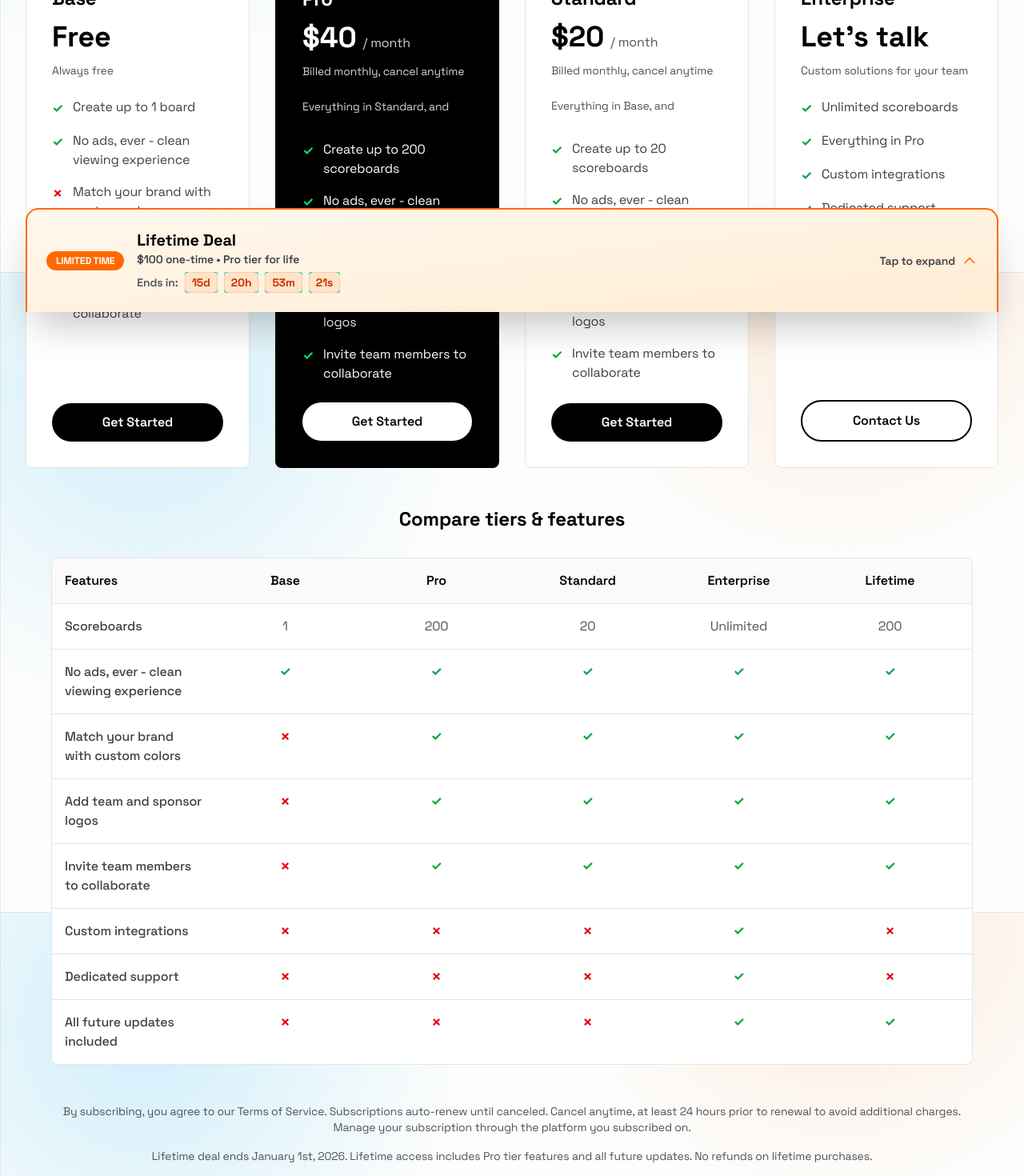
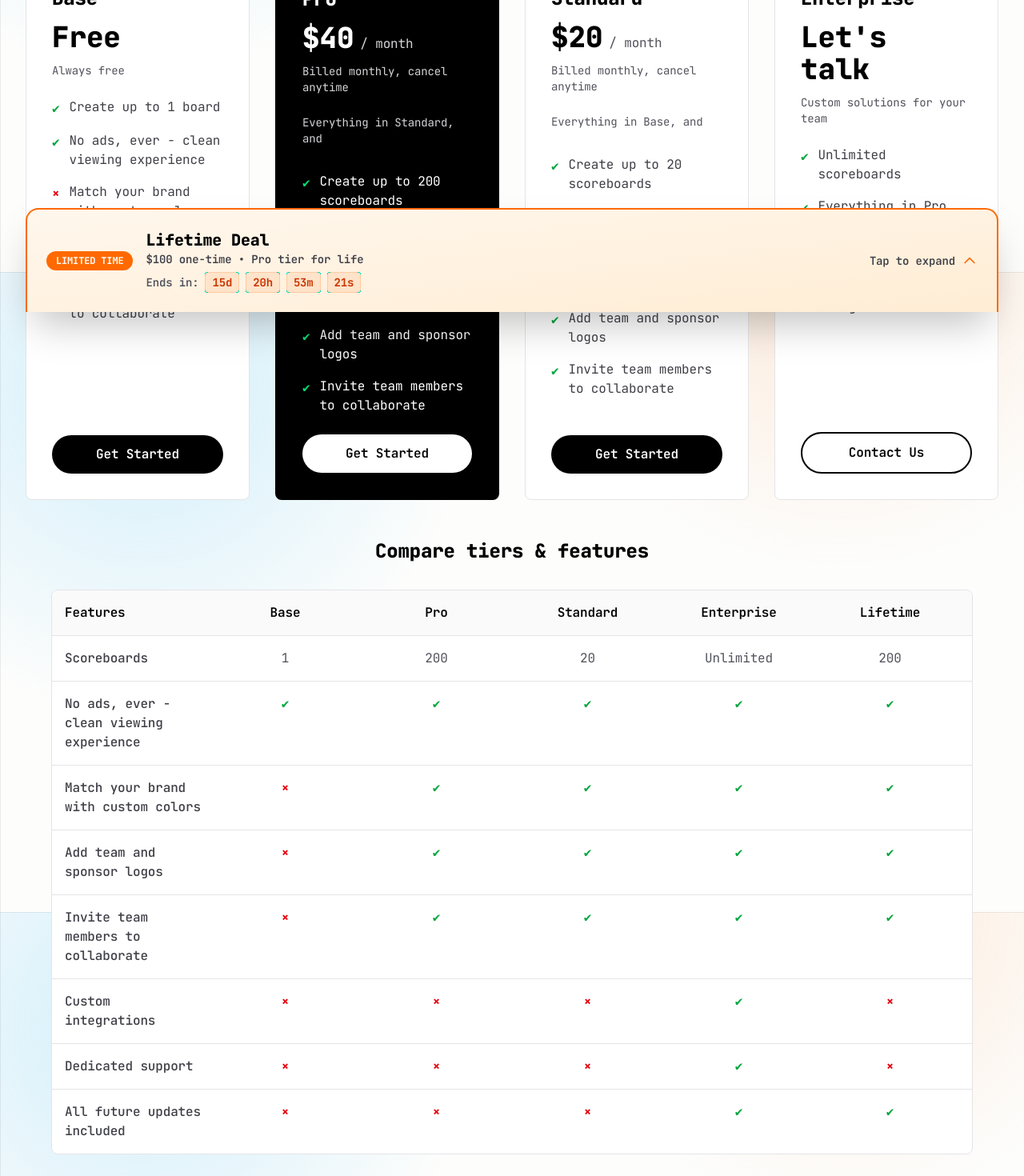
Before and after one commit to LocalsGG/scoreboard, a Next.js app: page /pricing in a window 1280 px wide. Shown: the part 460-1930 px from the top of the page at 80% size. Built offline with nearby package versions, Linux system fonts and the light colour scheme; no server answers.

Commit message:
font changes

```diff
--- a/app/(site)/auth/page.tsx
+++ b/app/(site)/auth/page.tsx
@@ -25,9 +25,9 @@ export default async function AuthPage({
   }
 
   return (
-    <div className="relative flex min-h-full items-center justify-center px-4 sm:px-6 py-12 font-sans">
-      <main className="relative z-10 w-full max-w-sm animate-fade-in">
-        <section className="rounded-2xl border border-zinc-200 bg-white p-6 sm:p-8 shadow-sm animate-rise">
+    <div className="relative flex min-h-full items-center justify-center px-4 sm:px-6 py-8 sm:py-12 font-sans">
+      <main className="relative z-10 w-full max-w-md animate-fade-in">
+        <section className="rounded-2xl border border-zinc-200 bg-white p-4 sm:p-6 lg:p-8 shadow-sm animate-rise">
           <AuthForm
             isConverting={isConverting}
             redirectTo={redirectTo}
--- a/app/(site)/pricing/PricingPageClient.tsx
+++ b/app/(site)/pricing/PricingPageClient.tsx
@@ -242,23 +242,23 @@ export function PricingPageClient() {
           </div>
           <ul className="flex flex-col gap-3 sm:gap-4 text-sm sm:text-base">
             <li className="flex items-start gap-3">
-              <span className="text-green-600 font-bold mt-0.5">✓</span>
+              <span className="text-green-600 font-bold mt-0.5">✔</span>
               <span className="text-zinc-700">Create up to 1 board</span>
             </li>
             <li className="flex items-start gap-3">
-              <span className="text-green-600 font-bold mt-0.5">✓</span>
+              <span className="text-green-600 font-bold mt-0.5">✔</span>
               <span className="text-zinc-700">No ads, ever - clean viewing experience</span>
             </li>
             <li className="flex items-start gap-3">
-              <span className="text-red-600 font-bold mt-0.5">✗</span>
+              <span className="text-red-600 font-bold mt-0.5">×</span>
               <span className="text-zinc-700">Match your brand with custom colors</span>
             </li>
             <li className="flex items-start gap-3">
-              <span className="text-red-600 font-bold mt-0.5">✗</span>
+              <span className="text-red-600 font-bold mt-0.5">×</span>
               <span className="text-zinc-700">Add team and sponsor logos</span>
             </li>
             <li className="flex items-start gap-3">
-              <span className="text-red-600 font-bold mt-0.5">✗</span>
+              <span className="text-red-600 font-bold mt-0.5">×</span>
               <span className="text-zinc-700">Invite team members to collaborate</span>
             </li>
           </ul>
@@ -290,23 +290,23 @@ export function PricingPageClient() {
           </p>
           <ul className="flex flex-col gap-3 sm:gap-4 text-sm sm:text-base">
             <li className="flex items-start gap-3">
-              <span className="text-green-400 font-bold mt-0.5">✓</span>
+              <span className="text-green-400 font-bold mt-0.5">✔</span>
               <span className="text-white">Create up to 200 scoreboards</span>
             </li>
             <li className="flex items-start gap-3">
-              <span className="text-green-400 font-bold mt-0.5">✓</span>
+              <span className="text-green-400 font-bold mt-0.5">✔</span>
               <span className="text-white">No ads, ever - clean viewing experience</span>
             </li>
             <li className="flex items-start gap-3">
-              <span className="text-green-400 font-bold mt-0.5">✓</span>
+              <span className="text-green-400 font-bold mt-0.5">✔</span>
               <span className="text-white">Match your brand with custom colors</span>
             </li>
             <li className="flex items-start gap-3">
-              <span className="text-green-400 font-bold mt-0.5">✓</span>
+              <span className="text-green-400 font-bold mt-0.5">✔</span>
               <span className="text-white">Add team and sponsor logos</span>
             </li>
             <li className="flex items-start gap-3">
-              <span className="text-green-400 font-bold mt-0.5">✓</span>
+              <span className="text-green-400 font-bold mt-0.5">✔</span>
               <span className="text-white">Invite team members to collaborate</span>
             </li>
           </ul>
@@ -336,23 +336,23 @@ export function PricingPageClient() {
           </p>
           <ul className="flex flex-col gap-3 sm:gap-4 text-sm sm:text-base">
             <li className="flex items-start gap-3">
-              <span className="text-green-600 font-bold mt-0.5">✓</span>
+              <span className="text-green-600 font-bold mt-0.5">✔</span>
               <span className="text-zinc-700">Create up to 20 scoreboards</span>
             </li>
             <li className="flex items-start gap-3">
-              <span className="text-green-600 font-bold mt-0.5">✓</span>
+              <span className="text-green-600 font-bold mt-0.5">✔</span>
               <span className="text-zinc-700">No ads, ever - clean viewing experience</span>
             </li>
             <li className="flex items-start gap-3">
-              <span className="text-green-600 font-bold mt-0.5">✓</span>
+              <span className="text-green-600 font-bold mt-0.5">✔</span>
               <span className="text-zinc-700">Match your brand with custom colors</span>
             </li>
             <li className="flex items-start gap-3">
-              <span className="text-green-600 font-bold mt-0.5">✓</span>
+              <span className="text-green-600 font-bold mt-0.5">✔</span>
               <span className="text-zinc-700">Add team and sponsor logos</span>
             </li>
             <li className="flex items-start gap-3">
-              <span className="text-green-600 font-bold mt-0.5">✓</span>
+              <span className="text-green-600 font-bold mt-0.5">✔</span>
               <span className="text-zinc-700">Invite team members to collaborate</span>
             </li>
           </ul>
@@ -378,23 +378,23 @@ export function PricingPageClient() {
           </div>
           <ul className="flex flex-col gap-3 sm:gap-4 text-sm sm:text-base">
             <li className="flex items-start gap-3">
-              <span className="text-green-600 font-bold mt-0.5">✓</span>
+              <span className="text-green-600 font-bold mt-0.5">✔</span>
               <span className="text-zinc-700">Unlimited scoreboards</span>
             </li>
             <li className="flex items-start gap-3">
-              <span className="text-green-600 font-bold mt-0.5">✓</span>
+              <span className="text-green-600 font-bold mt-0.5">✔</span>
               <span className="text-zinc-700">Everything in Pro</span>
             </li>
             <li className="flex items-start gap-3">
-              <span className="text-green-600 font-bold mt-0.5">✓</span>
+              <span className="text-green-600 font-bold mt-0.5">✔</span>
               <span className="text-zinc-700">Custom integrations</span>
             </li>
             <li className="flex items-start gap-3">
-              <span className="text-green-600 font-bold mt-0.5">✓</span>
+              <span className="text-green-600 font-bold mt-0.5">✔</span>
               <span className="text-zinc-700">Dedicated support</span>
             </li>
             <li className="flex items-start gap-3">
-              <span className="text-green-600 font-bold mt-0.5">✓</span>
+              <span className="text-green-600 font-bold mt-0.5">✔</span>
               <span className="text-zinc-700">SLA guarantees</span>
             </li>
           </ul>
@@ -429,59 +429,59 @@ export function PricingPageClient() {
             </div>
             <div className="grid grid-cols-6 gap-2 sm:gap-4 p-3 sm:p-4 border-b border-zinc-200">
               <div className="font-medium text-zinc-700 text-sm sm:text-base">No ads, ever - clean viewing experience</div>
-              <div className="text-center text-green-600 font-bold text-sm sm:text-base">✓</div>
-              <div className="text-center text-green-600 font-bold text-sm sm:text-base">✓</div>
-              <div className="text-center text-green-600 font-bold text-sm sm:text-base">✓</div>
-              <div className="text-center text-green-600 font-bold text-sm sm:text-base">✓</div>
-              <div className="text-center text-green-600 font-bold text-sm sm:text-base">✓</div>
+              <div className="text-center text-green-600 font-bold text-sm sm:text-base">✔</div>
+              <div className="text-center text-green-600 font-bold text-sm sm:text-base">✔</div>
+              <div className="text-center text-green-600 font-bold text-sm sm:text-base">✔</div>
+              <div className="text-center text-green-600 font-bold text-sm sm:text-base">✔</div>
+              <div className="text-center text-green-600 font-bold text-sm sm:text-base">✔</div>
             </div>
             <div className="grid grid-cols-6 gap-2 sm:gap-4 p-3 sm:p-4 border-b border-zinc-200">
               <div className="font-medium text-zinc-700 text-sm sm:text-base">Match your brand with custom colors</div>
-              <div className="text-center text-red-600 font-bold text-sm sm:text-base">✗</div>
-              <div className="text-center text-green-600 font-bold text-sm sm:text-base">✓</div>
-              <div className="text-center text-green-600 font-bold text-sm sm:text-base">✓</div>
-              <div className="text-center text-green-600 font-bold text-sm sm:text-base">✓</div>
-              <div className="text-center text-green-600 font-bold text-sm sm:text-base">✓</div>
+              <div className="text-center text-red-600 font-bold text-sm sm:text-base">×</div>
+              <div className="text-center text-green-600 font-bold text-sm sm:text-base">✔</div>
+              <div className="text-center text-green-600 font-bold text-sm sm:text-base">✔</div>
+              <div className="text-center text-green-600 font-bold text-sm sm:text-base">✔</div>
+              <div className="text-center text-green-600 font-bold text-sm sm:text-base">✔</div>
             </div>
             <div className="grid grid-cols-6 gap-2 sm:gap-4 p-3 sm:p-4 border-b border-zinc-200">
               <div className="font-medium text-zinc-700 text-sm sm:text-base">Add team and sponsor logos</div>
-              <div className="text-center text-red-600 font-bold text-sm sm:text-base">✗</div>
-              <div className="text-center text-green-600 font-bold text-sm sm:text-base">✓</div>
-              <div className="text-center text-green-600 font-bold text-sm sm:text-base">✓</div>
-              <div className="text-center text-green-600 font-bold text-sm sm:text-base">✓</div>
-              <div className="text-center text-green-600 font-bold text-sm sm:text-base">✓</div>
+              <div className="text-center text-red-600 font-bold text-sm sm:text-base">×</div>
+              <div className="text-center text-green-600 font-bold text-sm sm:text-base">✔</div>
+              <div className="text-center text-green-600 font-bold text-sm sm:text-base">✔</div>
+              <div className="text-center text-green-600 font-bold text-sm sm:text-base">✔</div>
+              <div className="text-center text-green-600 font-bold text-sm sm:text-base">✔</div>
             </div>
             <div className="grid grid-cols-6 gap-2 sm:gap-4 p-3 sm:p-4 border-b border-zinc-200">
               <div className="font-medium text-zinc-700 text-sm sm:text-base">Invite team members to collaborate</div>
-              <div className="text-center text-red-600 font-bold text-sm sm:text-base">✗</div>
-              <div className="text-center text-green-600 font-bold text-sm sm:text-base">✓</div>
-              <div className="text-center text-green-600 font-bold text-sm sm:text-base">✓</div>
-              <div className="text-center text-green-600 font-bold text-sm sm:text-base">✓</div>
-              <div className="text-center text-green-600 font-bold text-sm sm:text-base">✓</div>
+              <div className="text-center text-red-600 font-bold text-sm sm:text-base">×</div>
+              <div className="text-center text-green-600 font-bold text-sm sm:text-base">✔</div>
+              <div className="text-center text-green-600 font-bold text-sm sm:text-base">✔</div>
+              <div className="text-center text-green-600 font-bold text-sm sm:text-base">✔</div>
+              <div className="text-center text-green-600 font-bold text-sm sm:text-base">✔</div>
             </div>
             <div className="grid grid-cols-6 gap-2 sm:gap-4 p-3 sm:p-4 border-b border-zinc-200">
               <div className="font-medium text-zinc-700 text-sm sm:text-base">Custom integrations</div>
-              <div className="text-center text-red-600 font-bold text-sm sm:text-base">✗</div>
-              <div className="text-center text-red-600 font-bold text-sm sm:text-base">✗</div>
-              <div className="text-center text-red-600 font-bold text-sm sm:text-base">✗</div>
-              <div className="text-center text-green-600 font-bold text-sm sm:text-base">✓</div>
-              <div className="text-center text-red-600 font-bold text-sm sm:text-base">✗</div>
+              <div className="text-center text-red-600 font-bold text-sm sm:text-base">×</div>
+              <div className="text-center text-red-600 font-bold text-sm sm:text-base">×</div>
+              <div className="text-center text-red-600 font-bold text-sm sm:text-base">×</div>
+              <div className="text-center text-green-600 font-bold text-sm sm:text-base">✔</div>
+              <div className="text-center text-red-600 font-bold text-sm sm:text-base">×</div>
             </div>
             <div className="grid grid-cols-6 gap-2 sm:gap-4 p-3 sm:p-4 border-b border-zinc-200">
               <div className="font-medium text-zinc-700 text-sm sm:text-base">Dedicated support</div>
-              <div className="text-center text-red-600 font-bold text-sm sm:text-base">✗</div>
-              <div className="text-center text-red-600 font-bold text-sm sm:text-base">✗</div>
-              <div className="text-center text-red-600 font-bold text-sm sm:text-base">✗</div>
-              <div className="text-center text-green-600 font-bold text-sm sm:text-base">✓</div>
-              <div className="text-center text-red-600 font-bold text-sm sm:text-base">✗</div>
+              <div className="text-center text-red-600 font-bold text-sm sm:text-base">×</div>
+              <div className="text-center text-red-600 font-bold text-sm sm:text-base">×</div>
+              <div className="text-center text-red-600 font-bold text-sm sm:text-base">×</div>
+              <div className="text-center text-green-600 font-bold text-sm sm:text-base">✔</div>
+              <div className="text-center text-red-600 font-bold text-sm sm:text-base">×</div>
             </div>
             <div className="grid grid-cols-6 gap-2 sm:gap-4 p-3 sm:p-4">
               <div className="font-medium text-zinc-700 text-sm sm:text-base">All future updates included</div>
-              <div className="text-center text-red-600 font-bold text-sm sm:text-base">✗</div>
-              <div className="text-center text-red-600 font-bold text-sm sm:text-base">✗</div>
-              <div className="text-center text-red-600 font-bold text-sm sm:text-base">✗</div>
-              <div className="text-center text-green-600 font-bold text-sm sm:text-base">✓</div>
-              <div className="text-center text-green-600 font-bold text-sm sm:text-base">✓</div>
+              <div className="text-center text-red-600 font-bold text-sm sm:text-base">×</div>
+              <div className="text-center text-red-600 font-bold text-sm sm:text-base">×</div>
+              <div className="text-center text-red-600 font-bold text-sm sm:text-base">×</div>
+              <div className="text-center text-green-600 font-bold text-sm sm:text-base">✔</div>
+              <div className="text-center text-green-600 font-bold text-sm sm:text-base">✔</div>
             </div>
           </div>
         </div>
@@ -613,27 +613,27 @@ export function PricingPageClient() {
                 <div className="flex-1 w-full lg:max-w-md">
                   <ul className="flex flex-col gap-2 sm:gap-3 text-sm sm:text-base">
                     <li className="flex items-start gap-3">
-                      <span className="text-green-600 font-bold mt-0.5">✓</span>
+                      <span className="text-green-600 font-bold mt-0.5">✔</span>
                       <span className="text-zinc-800">Create up to 200 scoreboards</span>
                     </li>
                     <li className="flex items-start gap-3">
-                      <span className="text-green-600 font-bold mt-0.5">✓</span>
+                      <span className="text-green-600 font-bold mt-0.5">✔</span>
                       <span className="text-zinc-800">No ads, ever - clean viewing experience</span>
                     </li>
                     <li className="flex items-start gap-3">
-                      <span className="text-green-600 font-bold mt-0.5">✓</span>
+                      <span className="text-green-600 font-bold mt-0.5">✔</span>
                       <span className="text-zinc-800">Match your brand with custom colors</span>
                     </li>
                     <li className="flex items-start gap-3">
-                      <span className="text-green-600 font-bold mt-0.5">✓</span>
+                      <span className="text-green-600 font-bold mt-0.5">✔</span>
                       <span className="text-zinc-800">Add team and sponsor logos</span>
                     </li>
                     <li className="flex items-start gap-3">
-                      <span className="text-green-600 font-bold mt-0.5">✓</span>
+                      <span className="text-green-600 font-bold mt-0.5">✔</span>
                       <span className="text-zinc-800">Invite team members to collaborate</span>
                     </li>
                     <li className="flex items-start gap-3">
-                      <span className="text-green-600 font-bold mt-0.5">✓</span>
+                      <span className="text-green-600 font-bold mt-0.5">✔</span>
                       <span className="text-zinc-800 font-semibold">All future updates included</span>
                     </li>
                   </ul>
--- a/app/globals.css
+++ b/app/globals.css
@@ -1,4 +1,4 @@
-@import url("https://fonts.googleapis.com/css2?family=Space+Grotesk:wght@400;500;600;700&display=swap");
+@import url("https://fonts.googleapis.com/css2?family=JetBrains+Mono:wght@400;500;600;700;800&display=swap");
 @import "tailwindcss";
 
 :root {
@@ -9,8 +9,8 @@
 @theme inline {
   --color-background: var(--background);
   --color-foreground: var(--foreground);
-  --font-sans: "Space Grotesk", system-ui, -apple-system, "Segoe UI", sans-serif;
-  --font-mono: ui-monospace, SFMono-Regular, Menlo, Monaco, Consolas, "Liberation Mono", "Courier New", monospace;
+  --font-sans: "JetBrains Mono", ui-monospace, SFMono-Regular, Menlo, Monaco, Consolas, "Liberation Mono", "Courier New", monospace;
+  --font-mono: "JetBrains Mono", ui-monospace, SFMono-Regular, Menlo, Monaco, Consolas, "Liberation Mono", "Courier New", monospace;
 }
 
 body {
```
Also changed, not shown: app/(site)/page.tsx (+20 -20 lines), components/AuthForm.tsx (+36 -34 lines), components/LifetimeDealBanner.tsx (+6 -6 lines).
